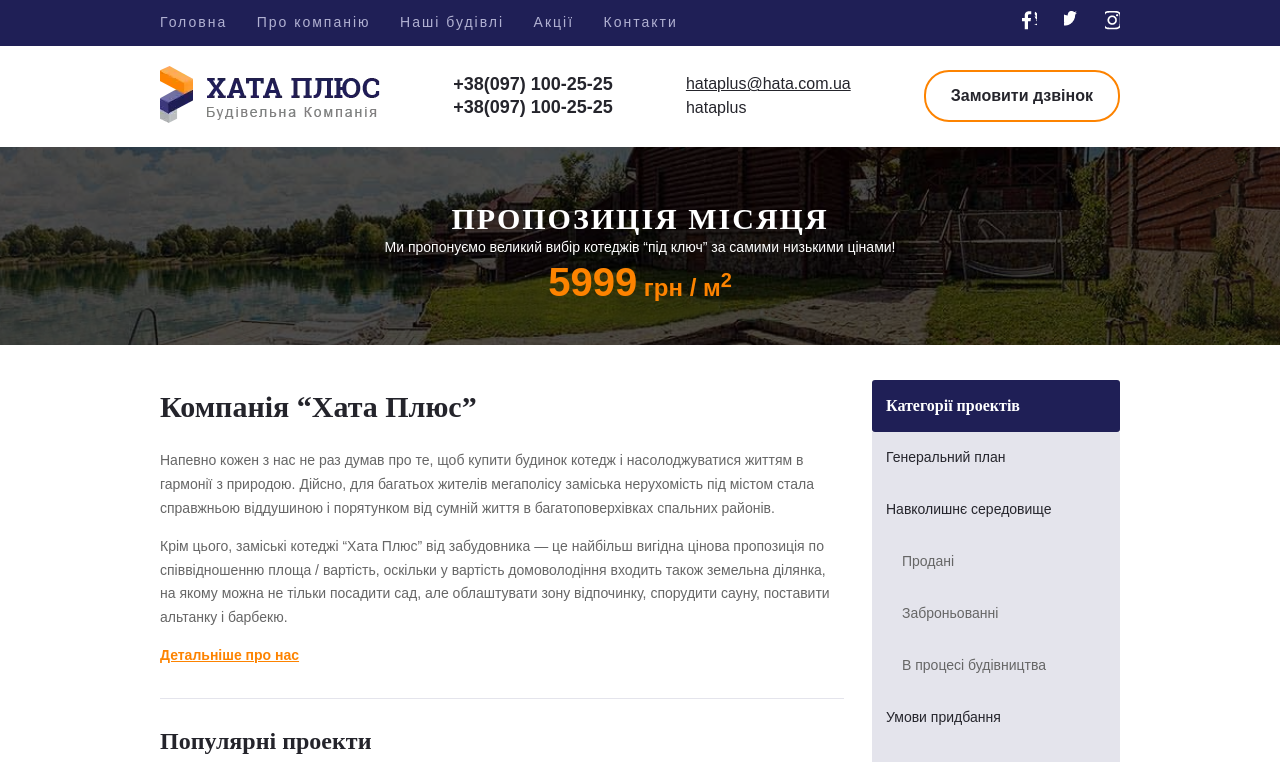
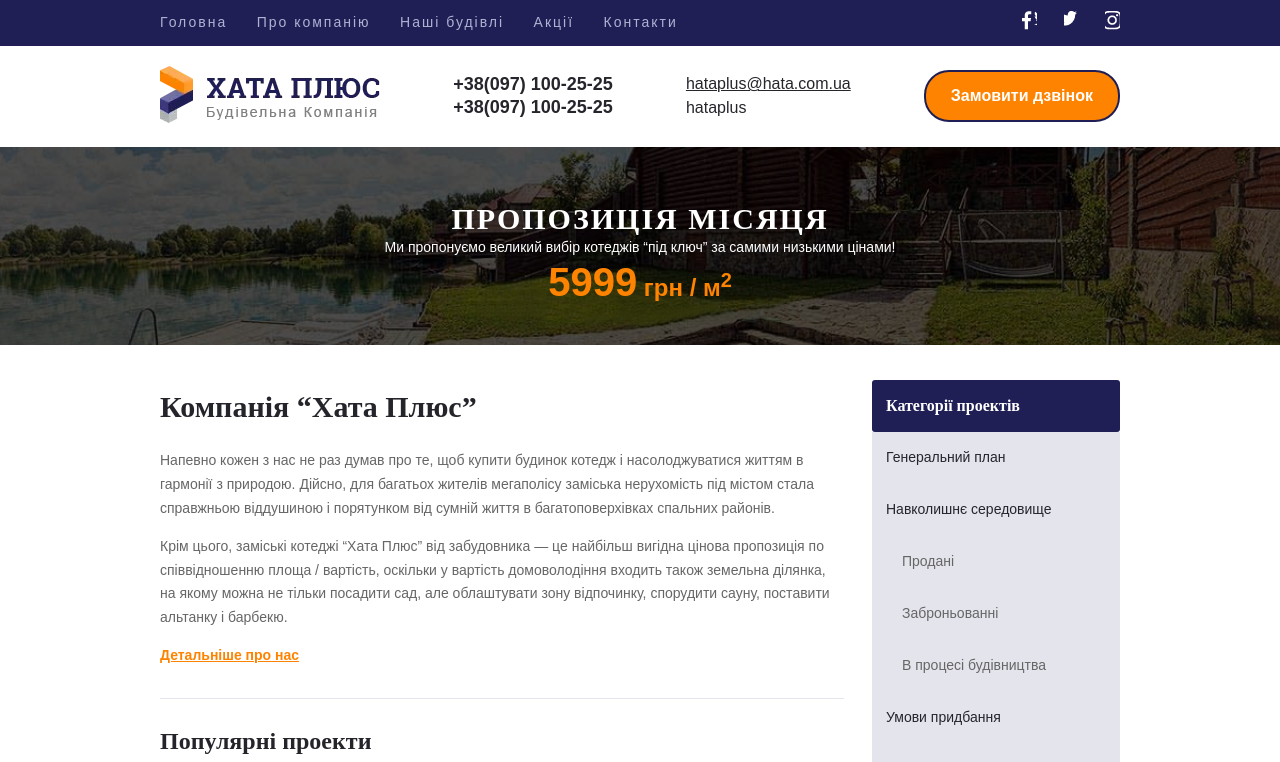
Before and after one commit to Dora-fx/hata-plus, a plain HTML site: page index.html in a window 1280 px wide. In both pictures the pointer is over the link "Замовити дзвінок". Shown: the top 762 px of the page. Drawn offline with Linux system fonts and the light colour scheme.

Commit message:
new call-back hover

```diff
--- a/style/style.css
+++ b/style/style.css
@@ -116,6 +116,13 @@ a.inst {
     border: 2px solid #fd8300;
     text-align: center;
     text-decoration: none;
+    transition: 0.2s;
+}
+
+.call-back:hover {
+    color: #fff;
+    background-color: #fd8300;
+    border: 2px solid #1f1f56;
 }
 
 .img-text {
```
